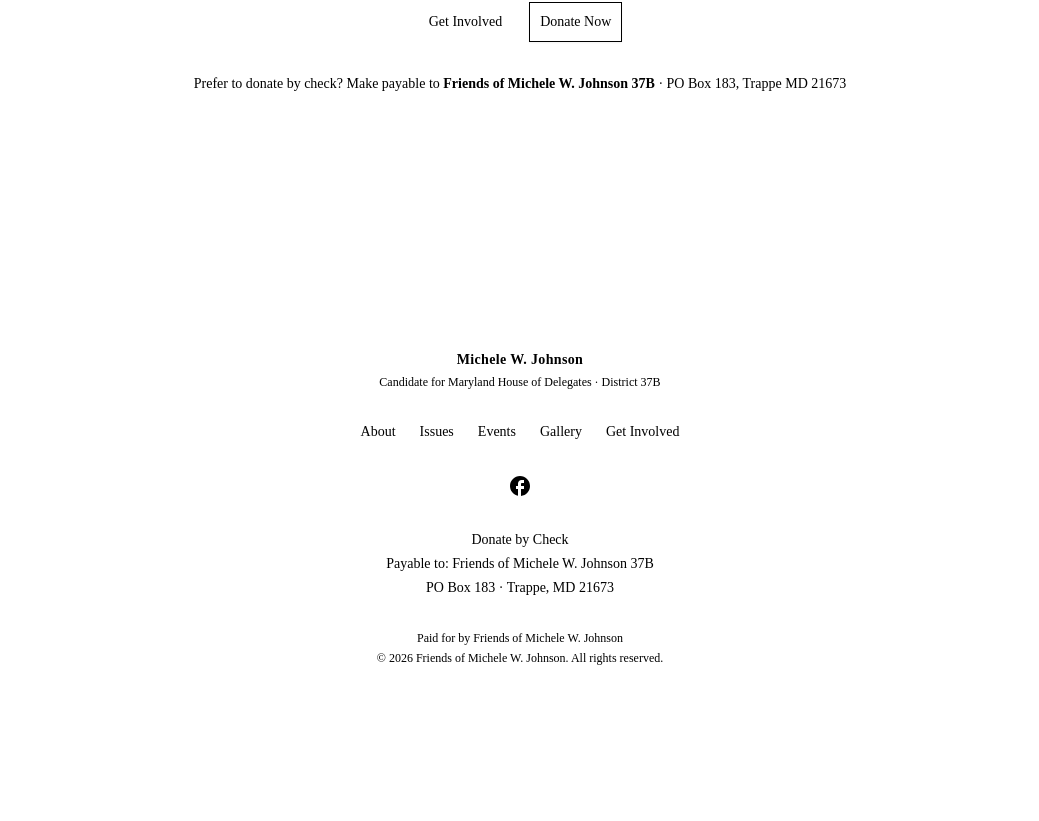
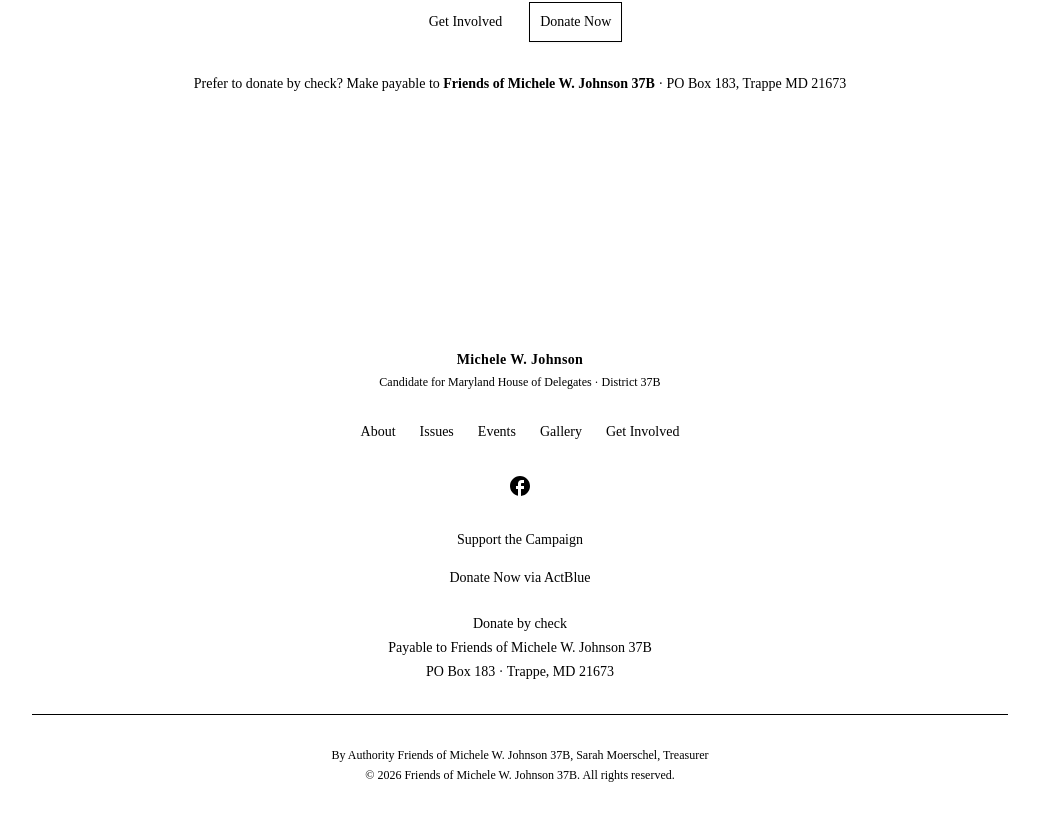
Before and after one commit to dclarktech302/michelle, a Next.js app: page / in a window 1280 px wide. Shown: the part 3789-4610 px from the top of the page, without its empty margins (120-1159 px from the left). Before the commit the page ends 4583 px from the top, so only its background shows below. Built offline with nearby package versions, Linux system fonts and the light colour scheme.

Commit message:
update footer

```diff
--- a/components/footer.tsx
+++ b/components/footer.tsx
@@ -1,5 +1,5 @@
-import { Logo } from '@/components/logo'
 import Link from 'next/link'
+import { Button } from './ui/button'
 
 const links = [
     { title: 'About', href: '/about' },
@@ -14,7 +14,6 @@ export default function FooterSection() {
         <footer className="py-16 md:py-32">
             <div className="mx-auto max-w-5xl px-6">
 
-                {/* Logo + candidate name */}
                 <div className="text-center">
                     <p className="text-sm font-semibold tracking-wide">
                         Michele W. Johnson
@@ -24,7 +23,6 @@ export default function FooterSection() {
                     </p>
                 </div>
 
-                {/* Nav links */}
                 <div className="my-8 flex flex-wrap justify-center gap-6 text-sm">
                     {links.map((link, index) => (
                         <Link
@@ -36,7 +34,6 @@ export default function FooterSection() {
                     ))}
                 </div>
 
-                {/* Social — Facebook only for now */}
                 <div className="my-8 flex flex-wrap justify-center gap-6 text-sm">
                     <Link
                         href="https://www.facebook.com/share/1AvsFjomFE/"
@@ -47,27 +44,35 @@ export default function FooterSection() {
                         <svg
                             className="size-6"
                             xmlns="http://www.w3.org/2000/svg"
-                            width="1em"
-                            height="1em"
                             viewBox="0 0 24 24">
                             <path
                                 fill="currentColor"
-                                d="M22 12c0-5.52-4.48-10-10-10S2 6.48 2 12c0 4.84 3.44 8.87 8 9.8V15H8v-3h2V9.5C10 7.57 11.57 6 13.5 6H16v3h-2c-.55 0-1 .45-1 1v2h3v3h-3v6.95c5.05-.5 9-4.76 9-9.95"></path>
+                                d="M22 12c0-5.52-4.48-10-10-10S2 6.48 2 12c0 4.84 3.44 8.87 8 9.8V15H8v-3h2V9.5C10 7.57 11.57 6 13.5 6H16v3h-2c-.55 0-1 .45-1 1v2h3v3h-3v6.95c5.05-.5 9-4.76 9-9.95"
+                            />
                         </svg>
                     </Link>
                 </div>
 
-                {/* Donation info */}
-                <div className="my-8 text-center text-sm text-muted-foreground space-y-1">
-                    <p className="font-medium text-foreground">Donate by Check</p>
-                    <p>Payable to: <span className="font-medium">Friends of Michele W. Johnson 37B</span></p>
-                    <p>PO Box 183 · Trappe, MD 21673</p>
+                <div className="my-8 text-center text-sm text-muted-foreground space-y-3">
+                    <p className="font-medium text-foreground">Support the Campaign</p>
+                    <Button asChild size="sm" className="w-full max-w-xs mx-auto flex justify-center">
+                        <Link
+                            href="https://secure.actblue.com/donate/michele-w--johnson-1"
+                            target="_blank"
+                            rel="noopener noreferrer">
+                            Donate Now via ActBlue
+                        </Link>
+                    </Button>
+                    <div className="space-y-1 pt-2">
+                        <p className="font-medium text-foreground text-sm">Donate by check</p>
+                        <p>Payable to Friends of Michele W. Johnson 37B</p>
+                        <p>PO Box 183 · Trappe, MD 21673</p>
+                    </div>
                 </div>
 
-                {/* Authority line + copyright */}
-                <div className="text-center text-xs text-muted-foreground space-y-1">
-                    <p>Paid for by Friends of Michele W. Johnson</p>
-                    <p>© {new Date().getFullYear()} Friends of Michele W. Johnson. All rights reserved.</p>
+                <div className="text-center text-xs text-muted-foreground space-y-1 border-t pt-8 mt-8">
+                    <p>By Authority Friends of Michele W. Johnson 37B, Sarah Moerschel, Treasurer</p>
+                    <p>© {new Date().getFullYear()} Friends of Michele W. Johnson 37B. All rights reserved.</p>
                 </div>
 
             </div>
```
